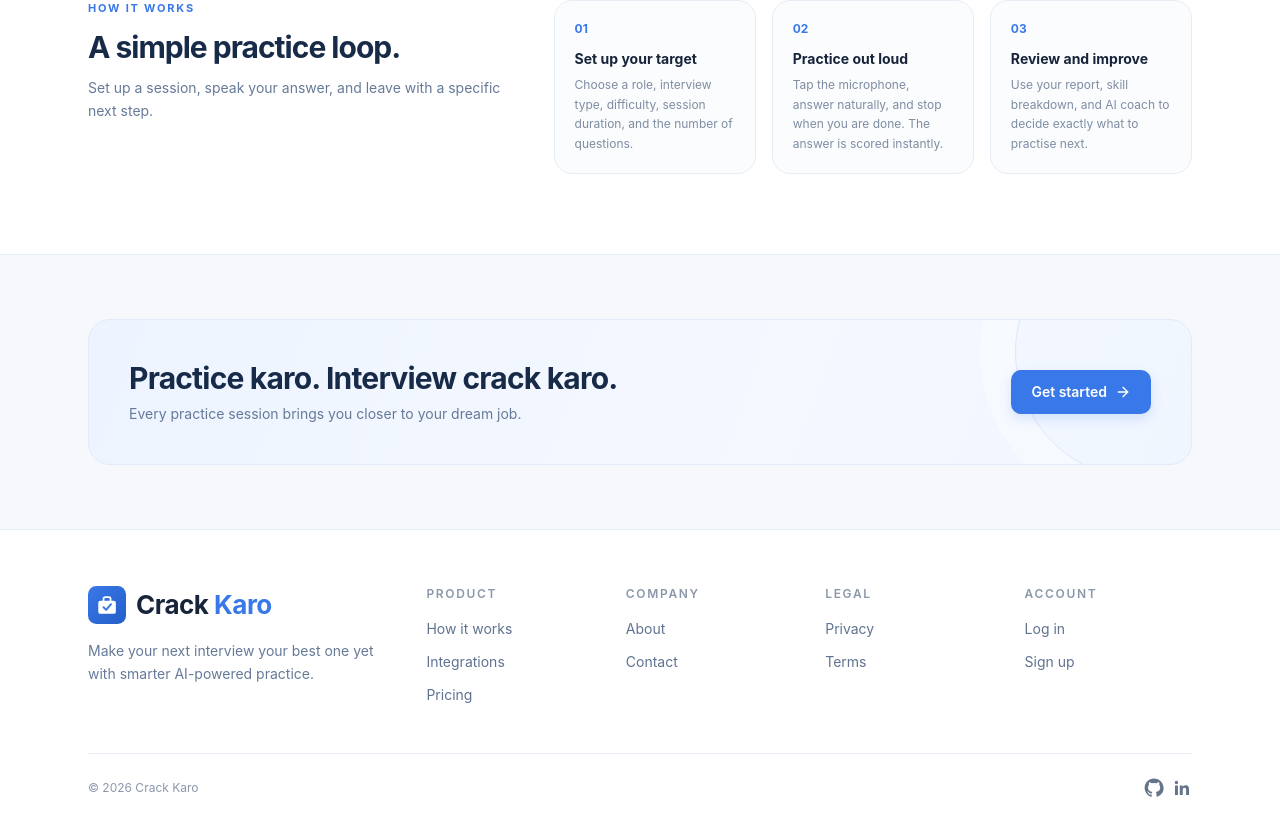
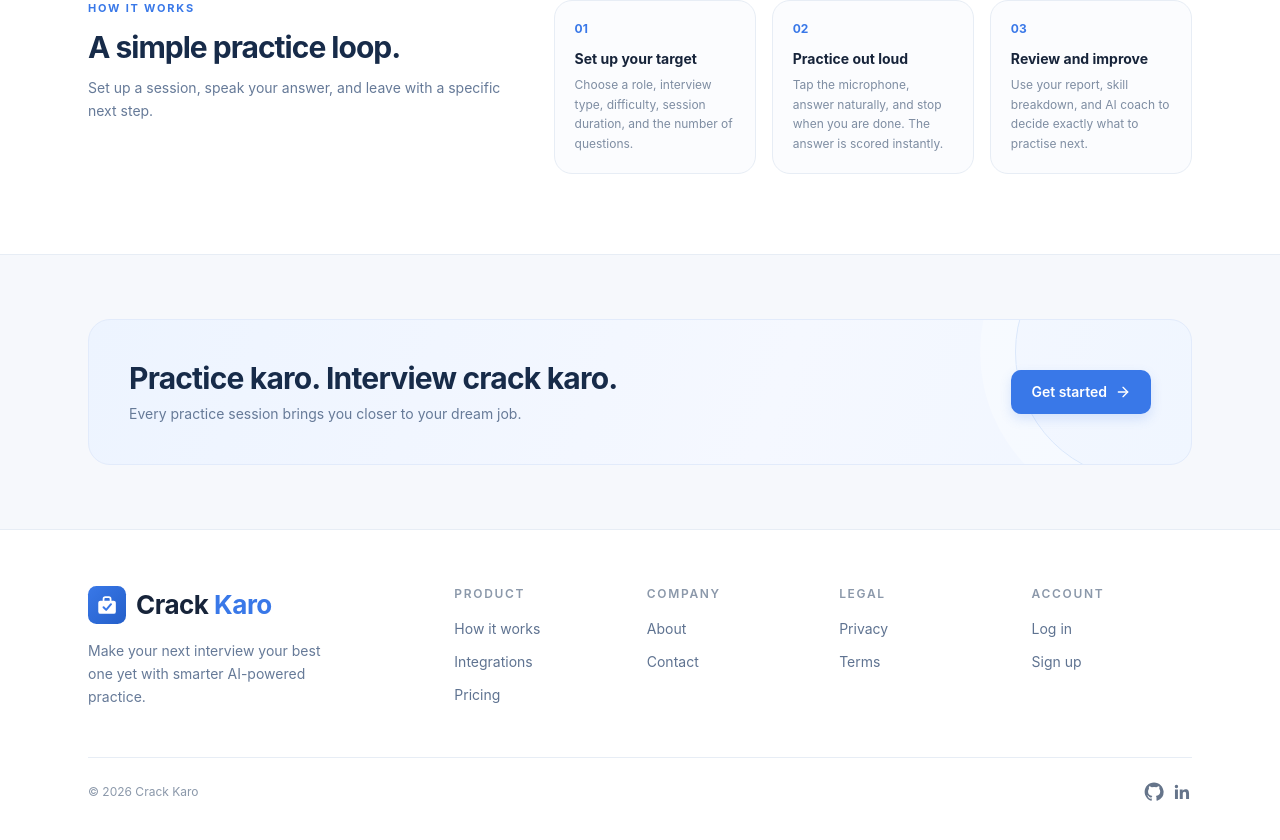
Before and after one commit to udii05/crack-karo, a Next.js app in the folder frontend/: page / in a window 1280 px wide. Shown: the part 1380-2220 px from the top of the page. Built offline with nearby package versions, Linux system fonts and the light colour scheme; no server answers.

Commit message:
style: increase footer column spacing

```diff
--- a/frontend/components/landing/LandingFooter.tsx
+++ b/frontend/components/landing/LandingFooter.tsx
@@ -53,7 +53,7 @@ export default function LandingFooter() {
   return (
     <footer className="border-t border-line bg-white">
       <div className="mx-auto max-w-6xl px-5 py-14 sm:px-6">
-        <div className="grid gap-12 lg:grid-cols-[1.1fr_2.9fr]">
+        <div className="grid gap-12 lg:grid-cols-[1fr_2.9fr] lg:gap-24 xl:gap-28">
           <div className="max-w-sm">
             <Link href="/" className="flex items-center gap-2.5">
               <BrandMark className="h-[38px] w-[38px]" />
```
